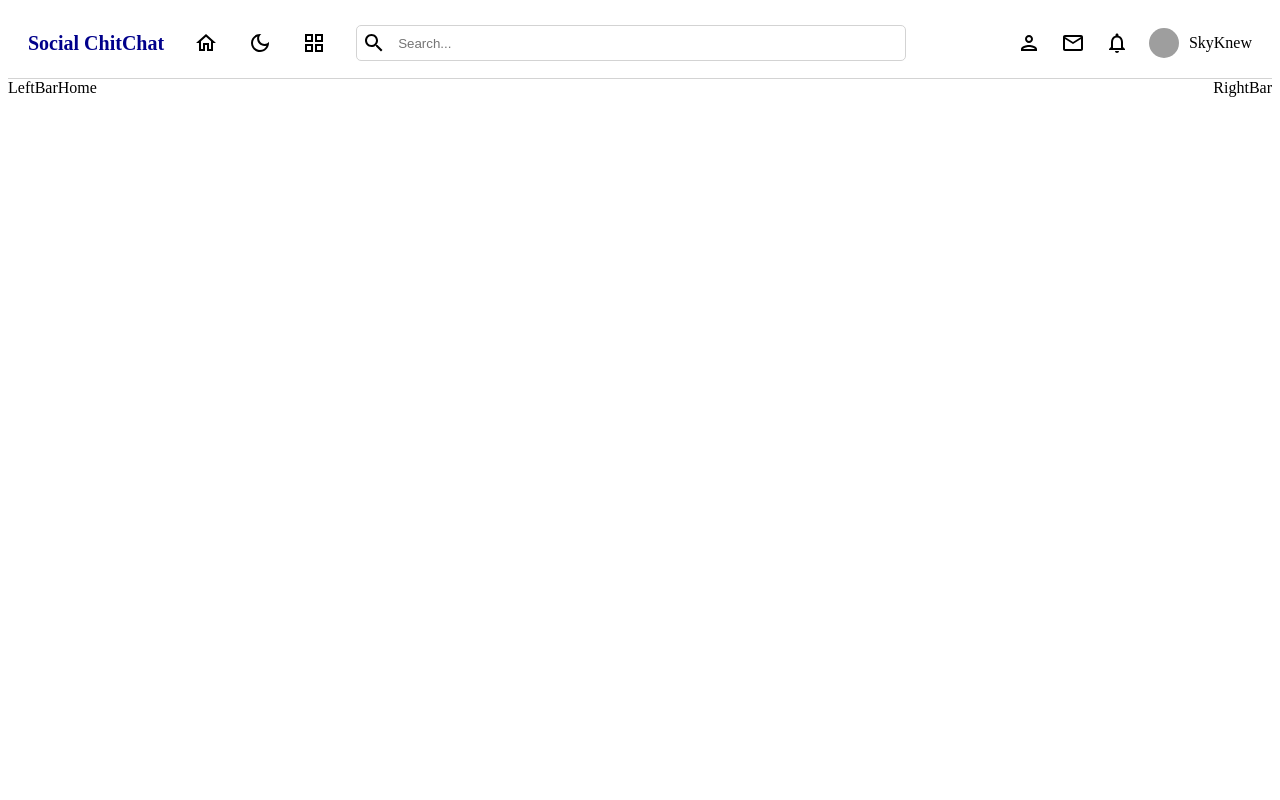
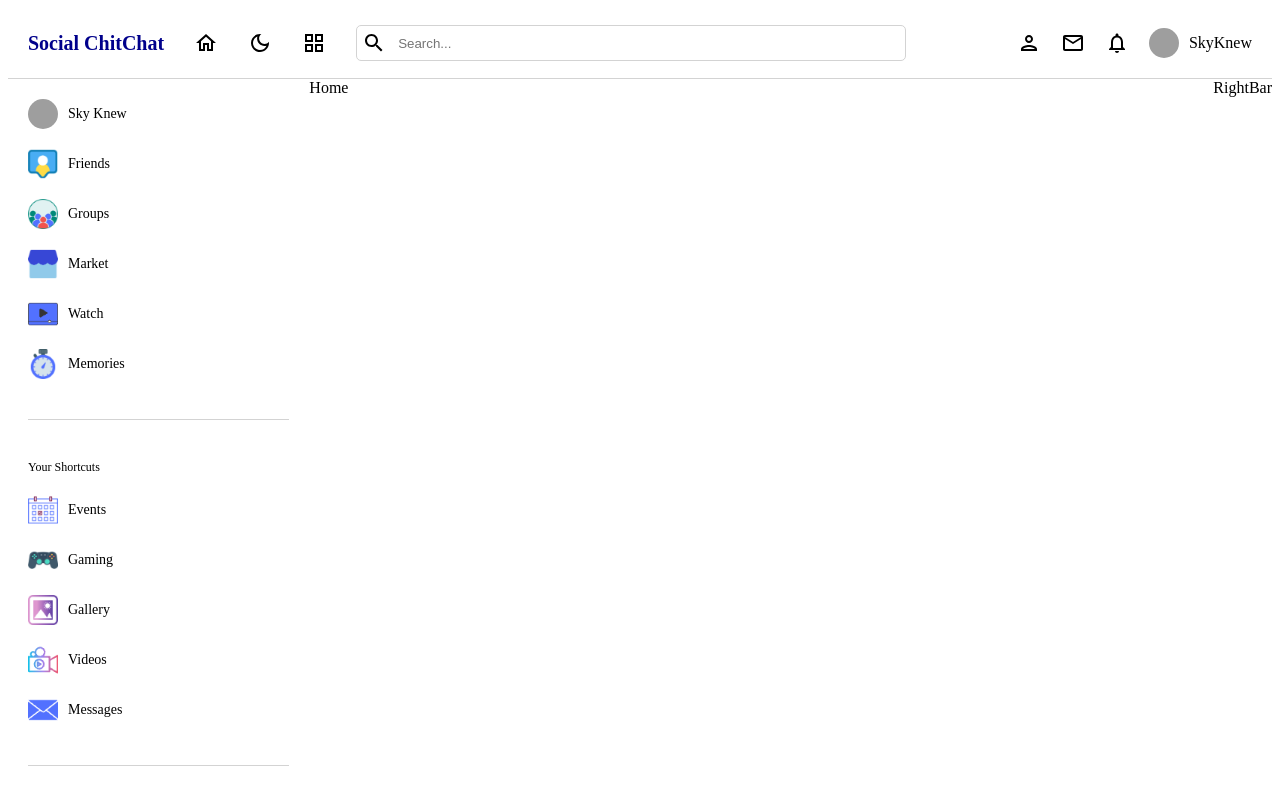
Before and after one commit to Skyknew/social-media, a React (Create React App) app: page / in a window 1280 px wide. Shown: the top 800 px of the page. Built offline with nearby package versions, Linux system fonts and the light colour scheme; grey boxes are pictures that could not be loaded.

Commit message:
Complete the leftbar components

```diff
--- a/src/components/leftBar/LeftBar.jsx
+++ b/src/components/leftBar/LeftBar.jsx
@@ -1,9 +1,99 @@
 import React from 'react'
+import Friends from "../../assets/1.png";
+import Groups from "../../assets/2.png";
+import Market from "../../assets/3.png";
+import Watch from "../../assets/4.png";
+import Memories from "../../assets/5.png";
+import Events from "../../assets/6.png";
+import Gaming from "../../assets/7.png";
+import Gallery from "../../assets/8.png";
+import Videos from "../../assets/9.png";
+import Messages from "../../assets/10.png";
+import Tutorials from "../../assets/11.png";
+import Courses from "../../assets/12.png";
+import Fund from "../../assets/13.png";
+import "./leftBar.scss";
+
 
 const LeftBar = () => {
   return (
-    <div>LeftBar</div>
+    <div className="leftBar">
+      <div className="container">
+        <div className="menu">
+          <div className="user">
+            <img
+              src="https://images.pexels.com/photos/3228727/pexels-photo-3228727.jpeg?auto=compress&cs=tinysrgb&w=1600"
+              alt=""
+            />
+            <span>Sky Knew</span>
+          </div>
+
+          <div className="item">
+            <img src={Friends} alt="" />
+            <span>Friends</span>
+          </div>
+          <div className="item">
+            <img src={Groups} alt="" />
+            <span>Groups</span>
+          </div>
+          <div className="item">
+            <img src={Market} alt="" />
+            <span>Market</span>
+          </div>
+          <div className="item">
+            <img src={Watch} alt="" />
+            <span>Watch</span>
+          </div>
+          <div className="item">
+            <img src={Memories} alt="" />
+            <span>Memories</span>
+          </div>
+          <hr/>
+
+          <div className="menu">
+            <span>Your Shortcuts</span>
+          </div>
+            <div className="item">
+              <img src={Events} alt="" />
+              <span>Events</span>
+            </div>
+            <div className="item">
+              <img src={Gaming} alt="" />
+              <span>Gaming</span>
+            </div>
+            <div className="item">
+              <img src={Gallery} alt="" />
+              <span>Gallery</span>
+            </div>
+            <div className="item">
+              <img src={Videos} alt="" />
+              <span>Videos</span>
+            </div>
+            <div className="item">
+              <img src={Messages} alt="" />
+              <span>Messages</span>
+            </div>
+          <hr/>
+
+            <div className="menu">
+              <span>Others</span>
+            </div>
+            <div className="item">
+              <img src={Tutorials} alt="" />
+              <span>Tutorials</span>
+            </div>
+            <div className="item">
+              <img src={Courses} alt="" />
+              <span>Courses</span>
+            </div>
+            <div className="item">
+              <img src={Fund} alt="" />
+            <span>Fund</span>
+          </div>
+        </div>
+      </div>
+    </div>
   )
 }
 
-export default LeftBar
+export default LeftBar;
--- a/src/components/leftBar/leftBar.scss
+++ b/src/components/leftBar/leftBar.scss
@@ -0,0 +1,55 @@
+.leftBar {
+    flex: 2;
+
+    .container {
+        padding: 20px;
+
+        hr {
+            margin: 20px 0px;
+            border: none;
+            height: 0.5px;
+            background-color: lightgrey;
+        }
+
+        .menu {
+            display: flex;
+            flex-direction: column;
+            gap: 20px;
+
+            span{
+                font-size: 12px;
+            }
+
+            .user {
+                display: flex;
+                align-items: center;
+                gap: 10px;
+
+                img {
+                    width: 30px;
+                    height: 30px;
+                    border-radius: 50%;
+                    object-fit: cover;
+                }
+
+                span {
+                    font-size: 14px;
+                }
+            }
+
+            .item {
+                display: flex;
+                align-items: center;
+                gap: 10px;
+
+                img {
+                    width: 30px;
+                }
+
+                span {
+                    font-size: 14px;
+                }
+            }
+        }
+    }
+}
```
